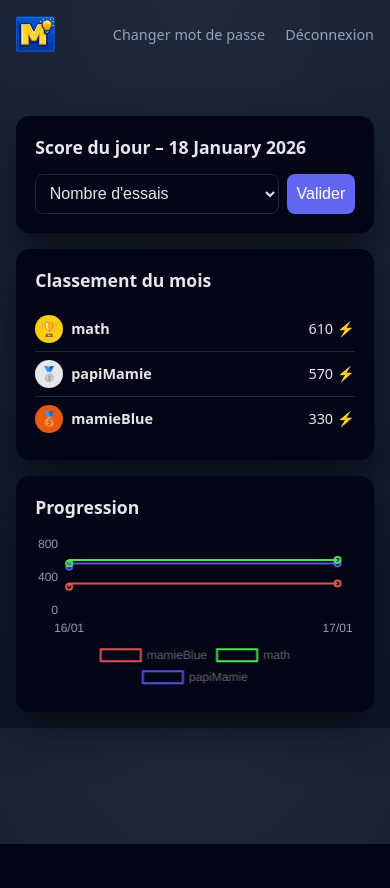
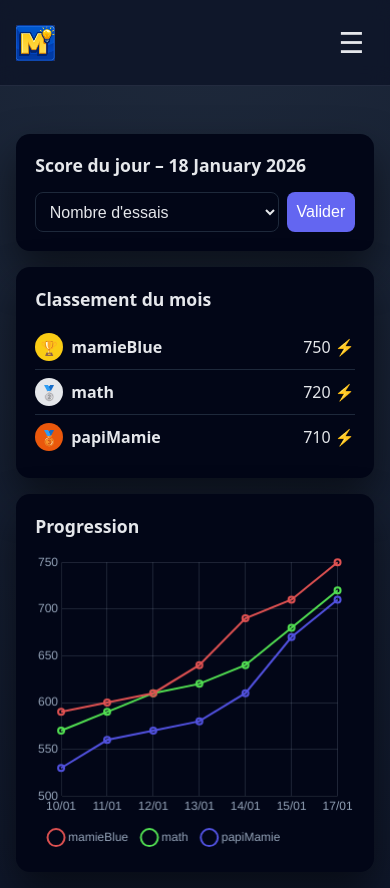
Before and after one commit to alassauzet/motus-app, a Flask app: page / in a window 390 px wide. Before the commit the page ends 844 px from the top, so only its background shows below. Run offline with Flask 3, Linux system fonts and the light colour scheme; a user stored in the database is signed in.

Commit message:
Update apps

```diff
--- a/app.py
+++ b/app.py
@@ -9,7 +9,7 @@ from config import SCORES_FILE, USERS_FILE
 from routes.admin import admin_bp
 from routes.admin_scores import admin_scores_bp
 from routes.profile import profile_bp
-from services.scores import upsert_score, monthly_leaderboard, daily_progress_all
+from services.scores import upsert_score, monthly_leaderboard, daily_progress_all, get_player_attempts
 
 app = Flask(__name__)
 app.secret_key = "{{YOUR_SECRET_KEY}}"  # Render va le remplacer automatiquement
@@ -77,18 +77,22 @@ def dashboard():
         datasets.append({
             "label": user,
             "data": progress[user].tolist(),
-            "stepped": "after",
             "borderColor": color,
             "backgroundColor": "transparent",  # pas de remplissage
             "borderWidth": 2
         })
+
+    # Récupérer les essais du joueur pour aujourd'hui
+    player_attempts_today = get_player_attempts(current_user.id, today)  # fonction à créer
+    print(player_attempts_today)
 
     return render_template(
         "dashboard.html",
         today=formatted_date,
         leaderboard=leaderboard,
         labels=labels,
-        datasets=datasets
+        datasets=datasets,
+        player_attempts_today=player_attempts_today
     )
 
 
--- a/templates/dashboard.html
+++ b/templates/dashboard.html
@@ -26,31 +26,110 @@
             color: var(--text);
         }
 
+        /* ================= HEADER ================= */
+
         header {
-            padding: 1rem;
+            position: sticky;
+            top: 0;
+            z-index: 50;
             display: flex;
             align-items: center;
             justify-content: space-between;
+            gap: 1rem;
+            padding: 1rem;
+            background: rgba(15, 23, 42, 0.95);
+            backdrop-filter: blur(10px);
+            border-bottom: 1px solid rgba(148, 163, 184, 0.15);
         }
 
         header img {
             height: 36px;
         }
 
+        .header-links {
+            display: flex;
+            gap: 1rem;
+        }
+
         header a {
             color: var(--muted);
             text-decoration: none;
             font-size: 0.9rem;
-            margin-left: 1rem;
         }
+
+        .burger {
+            display: none;
+            background: none;
+            border: none;
+            font-size: 1.8rem;
+            color: var(--text);
+            cursor: pointer;
+        }
+
+        /* ========== MOBILE MENU ========== */
+        @media (max-width: 768px) {
+            .burger {
+                display: block;
+            }
+
+            .header-links {
+                position: absolute;
+                top: 100%; /* juste sous le header */
+                right: 1rem;
+                left: 1rem;
+                display: none;
+                flex-direction: column;
+                background: var(--card);
+                padding: 1rem;
+                border-radius: 12px;
+                box-shadow: 0 8px 20px rgba(0, 0, 0, 0.4);
+                z-index: 100;
+            }
+
+            .header-links.show {
+                display: flex;
+            }
+        }
+
+        /* ================= LAYOUT ================= */
 
         .container {
             padding: 1rem;
             max-width: 1100px;
             margin: auto;
             display: grid;
-            grid-template-columns: 1fr;
             gap: 1rem;
+        }
+
+        /* Desktop */
+        @media (min-width: 768px) {
+            .container {
+                grid-template-columns: 1fr 2fr;
+            }
+
+            .full {
+                grid-column: span 2;
+            }
+        }
+
+        /* Mobile */
+        @media (max-width: 767px) {
+            .container {
+                grid-template-columns: 1fr;
+            }
+
+            .score-card {
+                order: 1;
+            }
+
+            .leaderboard-card {
+                order: 2;
+            }
+
+            .full {
+                order: 3;
+                grid-column: auto;
+            }
         }
 
         .card {
@@ -75,10 +154,12 @@
             font-size: 1.1rem;
         }
 
+        /* ================= FORM ================= */
+
         form {
             display: flex;
+            gap: 0.5rem;
             flex-wrap: wrap;
-            gap: 0.5rem;
         }
 
         select, button {
@@ -105,103 +186,7 @@
             background: #4f46e5;
         }
 
-        .leaderboard {
-            list-style: none;
-            padding: 0;
-            margin: 0;
-        }
-
-        .leaderboard li {
-            display: flex;
-            justify-content: space-between;
-            padding: 0.4rem 0;
-            border-bottom: 1px solid #1e293b;
-        }
-
-        .leaderboard li:last-child {
-            border-bottom: none;
-        }
-
-        .leaderboard span {
-            font-size: 0.9rem;
-        }
-
-        canvas {
-            width: 100% !important;
-            height: auto !important;
-        }
-
-        .full {
-            grid-column: span 2;
-        }
-
-        /* Flash messages */
-        .flash-container {
-            display: flex;
-            flex-direction: column;
-            gap: 0.5rem;
-            max-width: 600px;
-            margin: 1rem auto;
-        }
-
-        .flash {
-            padding: 0.8rem 1rem;
-            border-radius: 8px;
-            font-weight: bold;
-            opacity: 0;
-            transform: translateY(-10px);
-            transition: opacity 0.3s, transform 0.3s;
-        }
-
-        .flash.visible {
-            opacity: 1;
-            transform: translateY(0);
-        }
-
-        .flash.success {
-            background: var(--success);
-            color: #0f172a;
-        }
-
-        .flash.error {
-            background: var(--error);
-            color: white;
-        }
-
-        @media (min-width: 768px) {
-            .container {
-                grid-template-columns: 1fr 2fr;
-            }
-        }
-
-        .container {
-            display: grid;
-            grid-template-columns: 1fr 2fr; /* desktop : 2 colonnes */
-            gap: 1rem;
-        }
-
-        .full {
-            grid-column: span 2;
-        }
-
-        @media (max-width: 767px) {
-            .container {
-                grid-template-columns: 1fr; /* mobile : 1 colonne */
-            }
-
-            .score-card {
-                order: 1;
-            }
-
-            .leaderboard-card {
-                order: 2;
-            }
-
-            .full {
-                order: 3;
-                grid-column: span 1;
-            }
-        }
+        /* ================= LEADERBOARD ================= */
 
         .leaderboard {
             list-style: none;
@@ -231,16 +216,15 @@
             font-weight: 600;
         }
 
-        /* Badges pour les 3 premiers */
-        .badge {
+        .badge, .avatar {
             width: 28px;
             height: 28px;
+            border-radius: 50%;
             display: flex;
             align-items: center;
             justify-content: center;
-            border-radius: 50%;
-            font-size: 1rem;
-            color: white;
+            font-weight: bold;
+            font-size: 0.9rem;
         }
 
         .gold {
@@ -248,36 +232,51 @@
             color: #020617;
         }
 
-        /* 🥇 */
         .silver {
             background: #e5e7eb;
             color: #020617;
         }
 
-        /* 🥈 */
         .bronze {
             background: #ea580c;
             color: white;
         }
 
-        /* 🥉 */
-
-        /* Avatar pour les autres utilisateurs */
         .avatar {
-            width: 28px;
-            height: 28px;
-            border-radius: 50%;
-            background: #6366f1;
+            background: var(--accent);
             color: white;
-            display: flex;
-            align-items: center;
-            justify-content: center;
-            font-weight: bold;
             text-transform: uppercase;
-            font-size: 0.9rem;
         }
 
+        /* ================= FLASH ================= */
 
+        .flash-container {
+            max-width: 600px;
+            margin: 1rem auto;
+            display: flex;
+            flex-direction: column;
+            gap: 0.5rem;
+        }
+
+        .flash {
+            padding: 0.8rem 1rem;
+            border-radius: 8px;
+            font-weight: bold;
+        }
+
+        .flash.success {
+            background: var(--success);
+            color: #0f172a;
+        }
+
+        .flash.error {
+            background: var(--error);
+            color: white;
+        }
+
+        canvas {
+            width: 100% !important;
+        }
     </style>
 </head>
 
@@ -285,58 +284,49 @@
 
 <header>
     <img src="{{ url_for('static', filename='logo.png') }}" alt="Logo">
-    <div>
+    <button class="burger" onclick="toggleMenu()">☰</button>
+    <nav class="header-links" id="headerLinks">
         {% if current_user.is_authenticated %}
-            <a href="{{ url_for('profile.change_password') }}">Changer mot de passe</a>
+            <a href="{{ url_for('profile.change_password') }}">Mot de passe</a>
             {% if current_user.id == "admin" %}
                 <a href="{{ url_for('admin.manage_users') }}">Utilisateurs</a>
                 <a href="{{ url_for('admin_scores.manage_scores') }}">Scores</a>
             {% endif %}
             <a href="{{ url_for('logout') }}">Déconnexion</a>
         {% endif %}
-    </div>
+    </nav>
 </header>
 
-<!-- Flash messages -->
 <div class="flash-container">
     {% with messages = get_flashed_messages(with_categories=true) %}
-        {% if messages %}
-            {% for category, msg in messages %}
-                <div class="flash {{ category }}">{{ msg }}</div>
-            {% endfor %}
-        {% endif %}
+        {% for category, msg in messages %}
+            <div class="flash {{ category }}">{{ msg }}</div>
+        {% endfor %}
     {% endwith %}
 </div>
 
 <div class="container">
-    <!-- Saisie du score -->
     <div class="card score-card">
         <h2>Score du jour – {{ today }}</h2>
         <form method="post">
-            <select name="attempts" required
-                    oninvalid="this.setCustomValidity('Veuillez sélectionner un nombre d\'essais')"
-                    oninput="this.setCustomValidity('')">
+            <select name="attempts" required>
                 <option value="">Nombre d'essais</option>
-                <option value="1">1 essai</option>
-                <option value="2">2 essais</option>
-                <option value="3">3 essais</option>
-                <option value="4">4 essais</option>
-                <option value="5">5 essais</option>
-                <option value="6">6 essais</option>
-                <option value="7">Échec</option>
+                {% for i in range(1, 8) %}
+                    <option value="{{ i }}" {% if player_attempts_today == i %}selected{% endif %}>
+                        {% if i == 7 %}Échec{% else %}{{ i }} essai{% if i > 1 %}s{% endif %}{% endif %}
+                    </option>
+                {% endfor %}
             </select>
             <button type="submit">Valider</button>
         </form>
     </div>
 
-    <!-- Classement -->
     <div class="card leaderboard-card">
         <h2>Classement du mois</h2>
         <ul class="leaderboard">
             {% for user, points in leaderboard.items() %}
                 <li>
                     <div class="user-info">
-                        <!-- Badge pour les 3 premiers -->
                         {% if loop.index == 1 %}
                             <span class="badge gold">🏆</span>
                         {% elif loop.index == 2 %}
@@ -348,26 +338,30 @@
                         {% endif %}
                         <span class="username">{{ user }}</span>
                     </div>
-                    <span class="points">{{ points }} ⚡</span>
+                    <span>{{ points }} ⚡</span>
                 </li>
             {% else %}
-                <li><span>Aucun score pour le moment</span></li>
+                <li>Aucun score pour le moment</li>
             {% endfor %}
         </ul>
     </div>
 
-
-    <!-- Graphique -->
     <div class="card full">
         <h2>Progression</h2>
-        <canvas id="progressChart"></canvas>
+        <canvas id="progressChart" style="width:100%; height:300px;"></canvas>
     </div>
 </div>
 
+<script>
+    function toggleMenu() {
+        document.getElementById('headerLinks').classList.toggle('show');
+    }
+</script>
 
 <script src="https://cdn.jsdelivr.net/npm/chart.js"></script>
 <script>
     const ctx = document.getElementById('progressChart').getContext('2d');
+
     new Chart(ctx, {
         type: 'line',
         data: {
@@ -376,17 +370,55 @@
         },
         options: {
             responsive: true,
+            interaction: {
+                mode: 'index',   // hover commun
+                intersect: false
+            },
             plugins: {
-                legend: {display: true, position: 'bottom'}
+                legend: {
+                    display: true,
+                    position: 'bottom',
+                    align: 'start',
+                    labels: {
+                        color: '#94a3b8',       // couleur du texte
+                        usePointStyle: true,    // cercle au lieu de carré
+                        pointStyle: 'circle',
+                        boxWidth: 12,           // largeur du cercle
+                        boxHeight: 12,
+                        padding: 15
+                    },
+                    onClick: (e, legendItem, legend) => {
+                        // Clique pour cacher/afficher la série
+                        const index = legendItem.datasetIndex;
+                        const ci = legend.chart;
+                        const meta = ci.getDatasetMeta(index);
+                        meta.hidden = meta.hidden === null ? !ci.data.datasets[index].hidden : null;
+                        ci.update();
+                    }
+                },
+                tooltip: {mode: 'index', intersect: false}
             },
             scales: {
-                x: {ticks: {color: '#94a3b8'}},
-                y: {ticks: {color: '#94a3b8'}, beginAtZero: true}
+                x: {
+                    ticks: {color: '#94a3b8'},
+                    grid: {
+                        display: true,
+                        color: 'rgba(148, 163, 184, 0.2)',
+                        drawTicks: false
+                    }
+                },
+                y: {
+                    ticks: {color: '#94a3b8'},
+                    grid: {
+                        display: true,
+                        color: 'rgba(148, 163, 184, 0.2)',
+                        drawTicks: false
+                    }
+                }
             }
         }
     });
 </script>
 
-
 </body>
 </html>
```
Also changed, not shown: data/scores.csv (+21 -3 lines), services/scores.py (+11 -0 lines).
